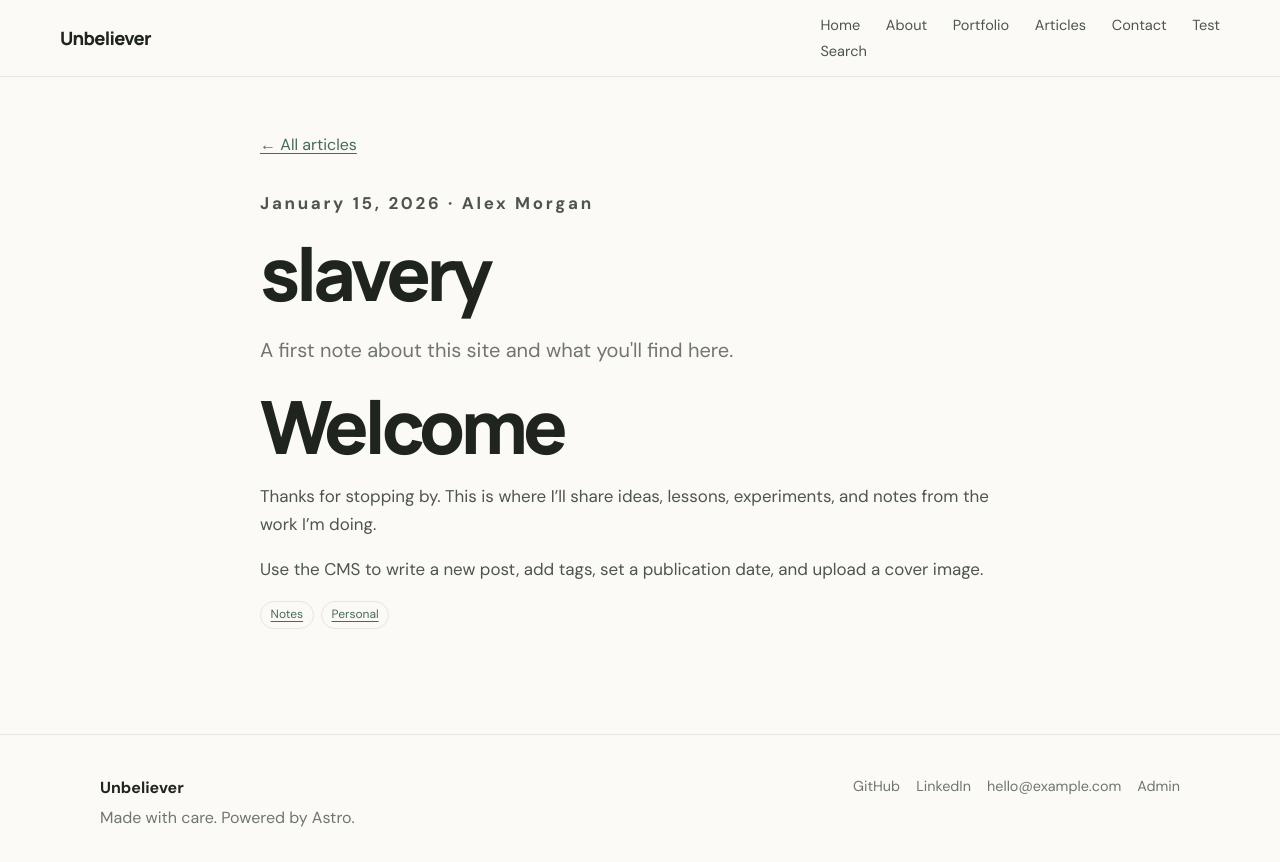
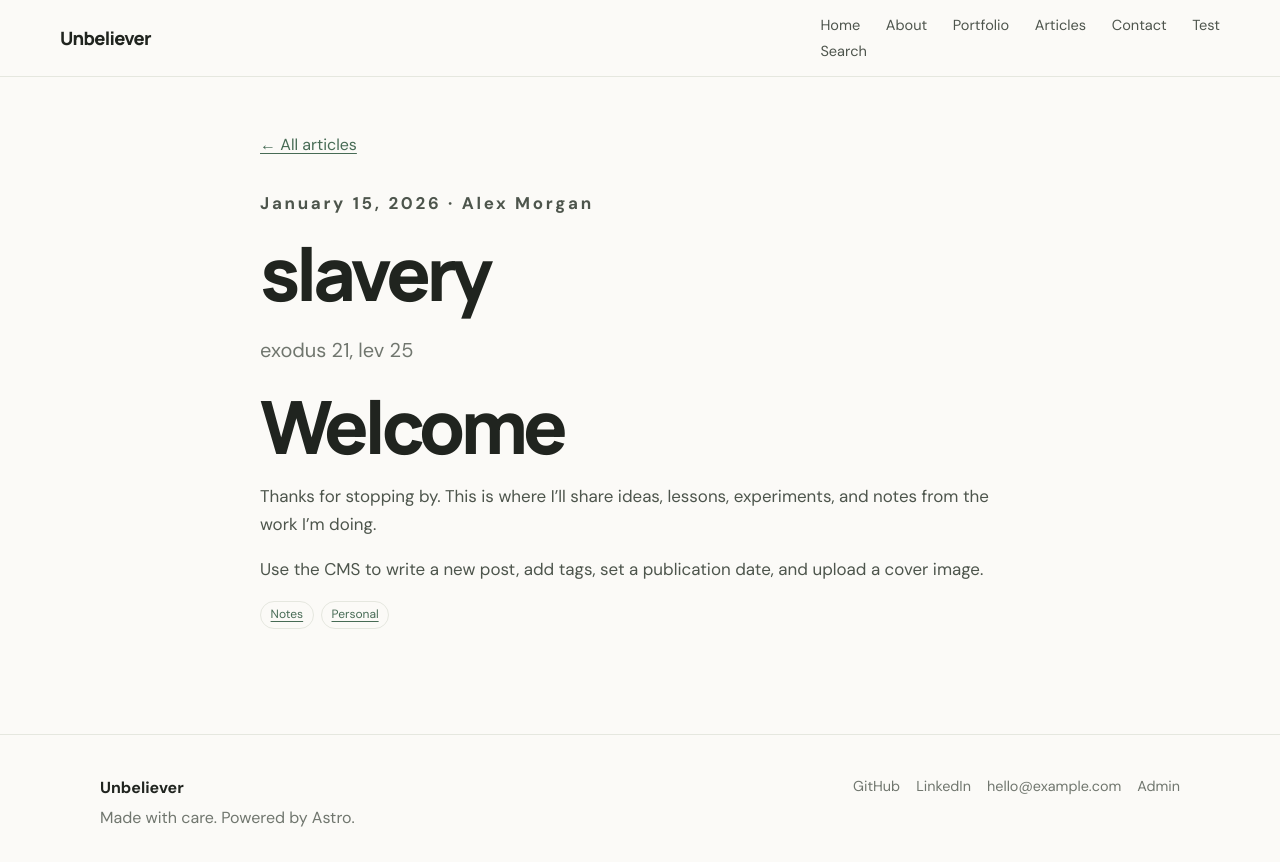
Before and after one commit to unbelievermode-rg/unbeliever, an Astro site: page /blog/welcome in a window 1280 px wide. Built offline with nearby package versions, Linux system fonts and the light colour scheme; Astro itself is replaced by a stand-in of ours.

Commit message:
Update Blog Post “welcome”

```diff
--- a/src/content/blog/welcome.md
+++ b/src/content/blog/welcome.md
@@ -1,6 +1,6 @@
 ---
 title: slavery
-description: A first note about this site and what you'll find here.
+description: exodus 21, lev 25
 pubDate: 2026-01-15
 author: Alex Morgan
 tags:
```
